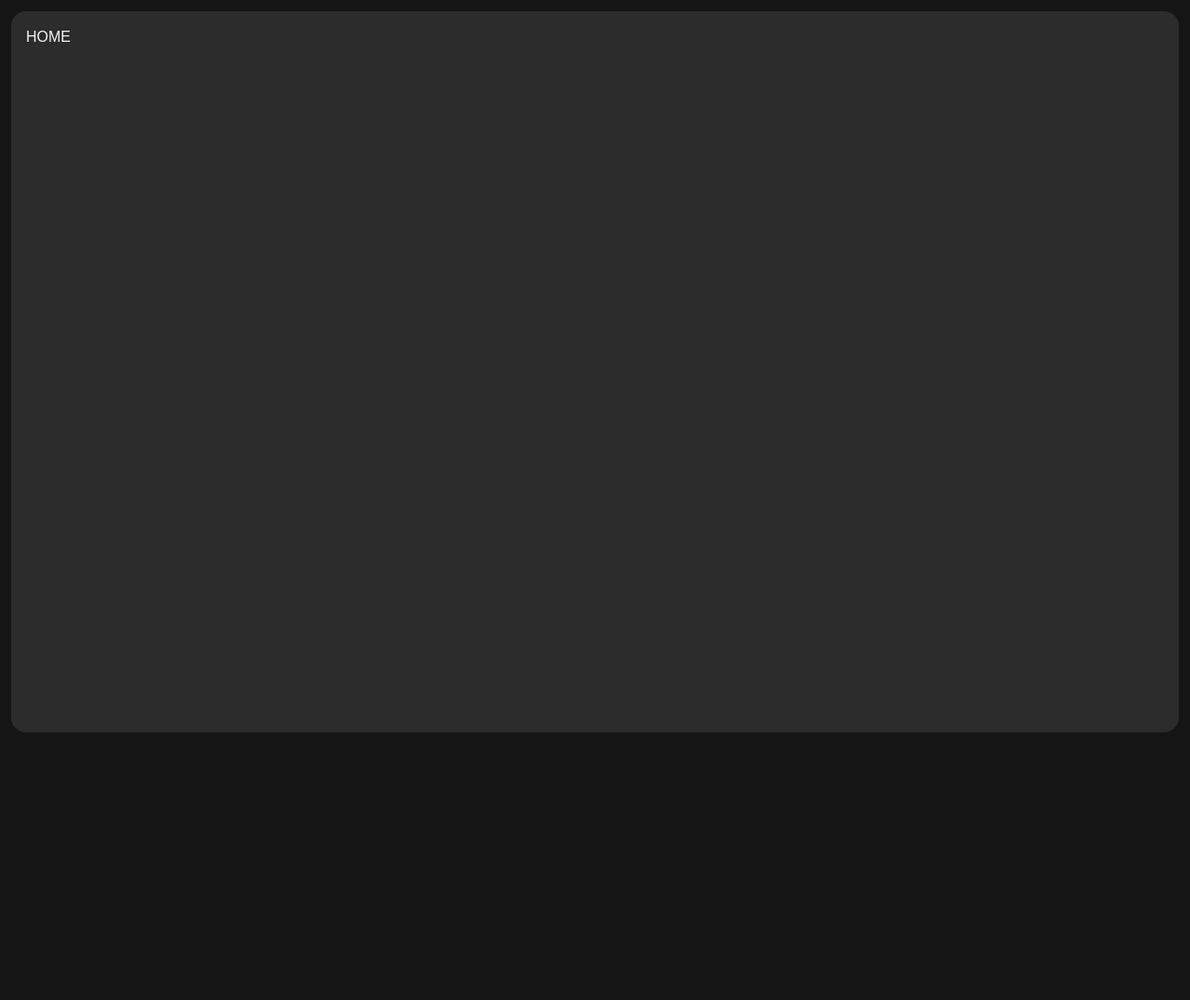
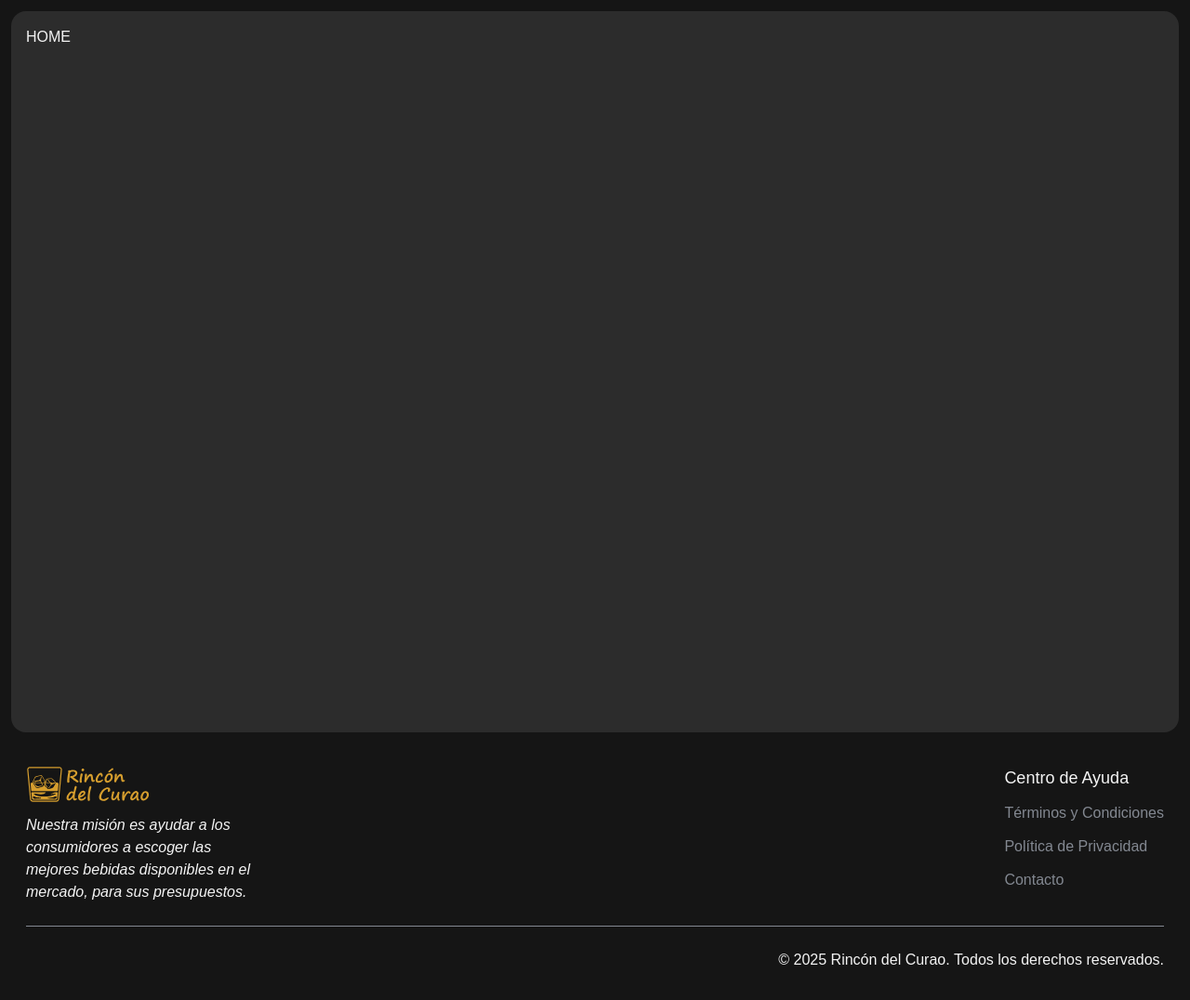
Before and after one commit to Unnunoctio/Rincon-del-Curao, an Astro site: page / in a window 1280 px wide. Shown: the whole page at 93% size. Before the commit the page ends 800 px from the top, so only its background shows below. Built offline with nearby package versions, Linux system fonts and the light colour scheme; Astro itself is replaced by a stand-in of ours.

Commit message:
feat: :sparkles: add footer inside layout

```diff
--- /dev/null
+++ b/src/components/Footer.astro
@@ -0,0 +1,36 @@
+---
+import Logo from "@/components/Logo.astro"
+import { INFO_ROUTES } from "@/config/router-paths"
+// import { ScrollTop } from "./ScrollTop";
+---
+
+<footer class="flex flex-col gap-6 px-4 py-6">
+  <section class="relative flex sm:flex-row flex-col justify-between gap-6">
+    <div class="flex flex-col items-center sm:items-start gap-6 sm:gap-3">
+      <a href="/" class="group">
+        <Logo className="w-[133px] h-[40px] group-hover:scale-105 transition-[scale] duration-300" />
+      </a>
+      <p class="sm:max-w-[260px] text-center sm:text-start italic text-balance">
+        Nuestra misión es ayudar a los consumidores a escoger las mejores bebidas disponibles en el mercado, para sus presupuestos.
+      </p>
+    </div>
+    <div class="flex justify-center sm:justify-start gap-10">
+      <div class="flex flex-col items-center sm:items-start gap-3">
+        <h3 class="w-fit font-medium text-[18px]">Centro de Ayuda</h3>
+        {
+          INFO_ROUTES.map((route) => (
+            <a href={route.route} class="w-fit text-c-steel-gray hover:text-c-snow-white cursor-pointer">{route.name}</a>
+          ))
+        }
+      </div>
+      <!-- <ScrollTop client:visible /> -->
+    </div>
+  </section>
+  <hr class="border-c-steel-gray" />
+  <section class="flex justify-between">
+    <div>
+      <!-- THEME -->
+    </div>
+    <span class="inline-block">© 2025 Rincón del Curao.<span class="hidden sm:inline-block">&nbsp;Todos los derechos reservados.</span></span>
+  </section>
+</footer>
--- a/src/layouts/Layout.astro
+++ b/src/layouts/Layout.astro
@@ -1,5 +1,6 @@
 ---
 // Supports weights 100-900
+import Footer from '@/components/Footer.astro';
 import '@/styles/global.css';
 import '@fontsource-variable/geist';
 import { ClientRouter } from 'astro:transitions';
@@ -44,7 +45,7 @@ const { title } = Astro.props;
 			<main class="bg-c-lead-gray p-4 rounded-2xl h-content-height">
 				<slot />
 			</main>
-			<!-- FOOTER -->
+			<Footer />
 		</section>
 	</body>
 </html>
```
